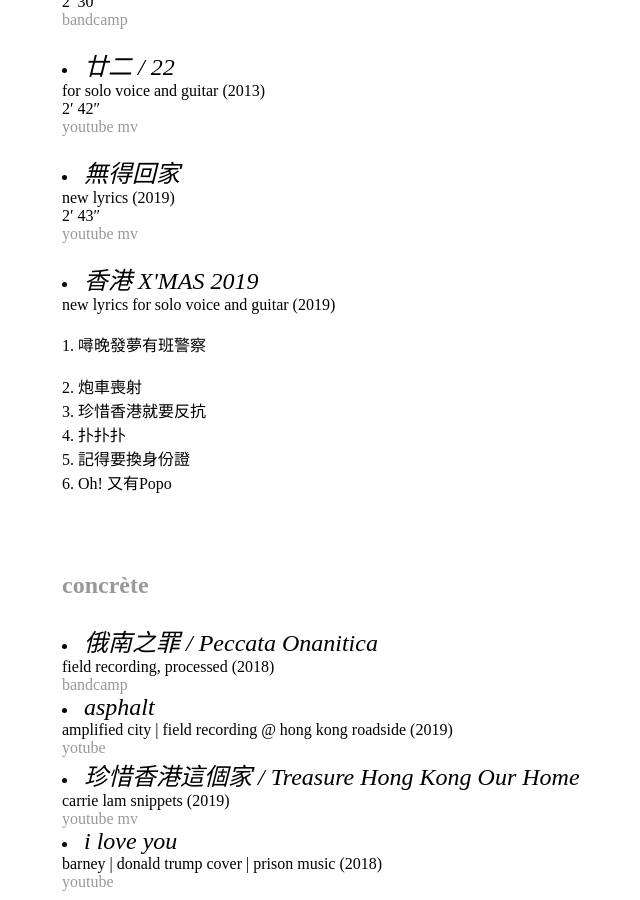
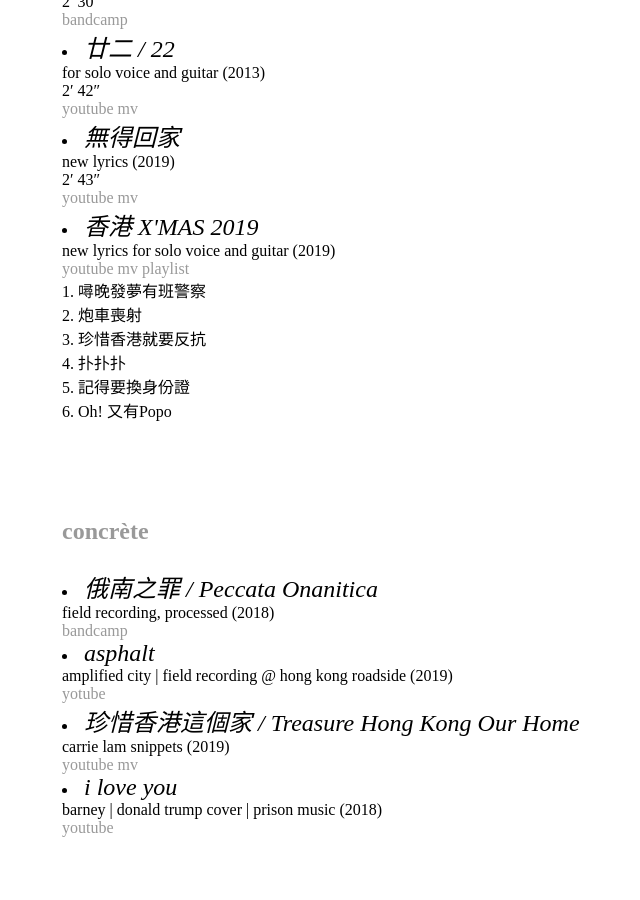
Before and after one commit to maksuihin/maksuihin.github.io, a Jekyll site: the page built from music.html, in a window 1280 px wide and 900 px high, scrolled down 1029 px. Shown: the whole window, without its empty margins (130-770 px from the left). Built offline with Jekyll 4.4.1, drawn with Linux system fonts in a browser that asks for light colours.

Commit message:
Update music.html

```diff
--- a/music.html
+++ b/music.html
@@ -42,25 +42,24 @@ title: music/discog by MAK, Sui-hin
 				<li><em><span lang="zh">海鷗之歌</span></em>
 				</br>for solo voice and guitar (2013)</br>2′ 30″
                                 </br><a href="https://maksuihin.bandcamp.com/track/-">bandcamp</a></li>
-				</br>
 
 				<li><em><span lang="zh">廿二</span> / 22</em>
 				</br>for solo voice and guitar (2013)</br>2′ 42″
                                 </br><a href="https://www.youtube.com/watch?v=da59p-Q4Oxo">youtube mv</a></li>
-				</br>
 
 				<li><em><span lang="zh">無得回家</span></em>
 				</br>new lyrics (2019)</br>2′ 43″
                                 </br><a href="https://www.youtube.com/watch?v=k9Hrpj_lCos">youtube mv</a></li>
-				</br>
 
 				<li><em><span lang="zh">香港</span> X'MAS 2019</em>
-				</br>new lyrics for solo voice and guitar (2019)</br>
-                                </br>1. 噚晚發夢有班警察</li>
-                                </br>2. 炮車喪射</li>
-                                </br>3. 珍惜香港就要反抗</li>
-                                </br>4. 扑扑扑</li>
-                                </br>5. 記得要換身份證</li>
+				</br>new lyrics for solo voice and guitar (2019)
+                                </br><a href="https://www.youtube.com/playlist?list=PL6DA_f5Wk1frXI7bDnqYiHF7RfrVwyoV-">
+					youtube mv playlist</a>
+				</br>1. 噚晚發夢有班警察
+                                </br>2. 炮車喪射
+                                </br>3. 珍惜香港就要反抗
+                                </br>4. 扑扑扑
+                                </br>5. 記得要換身份證
                                 </br>6. Oh! 又有Popo</li>
 				</br>
 
```
